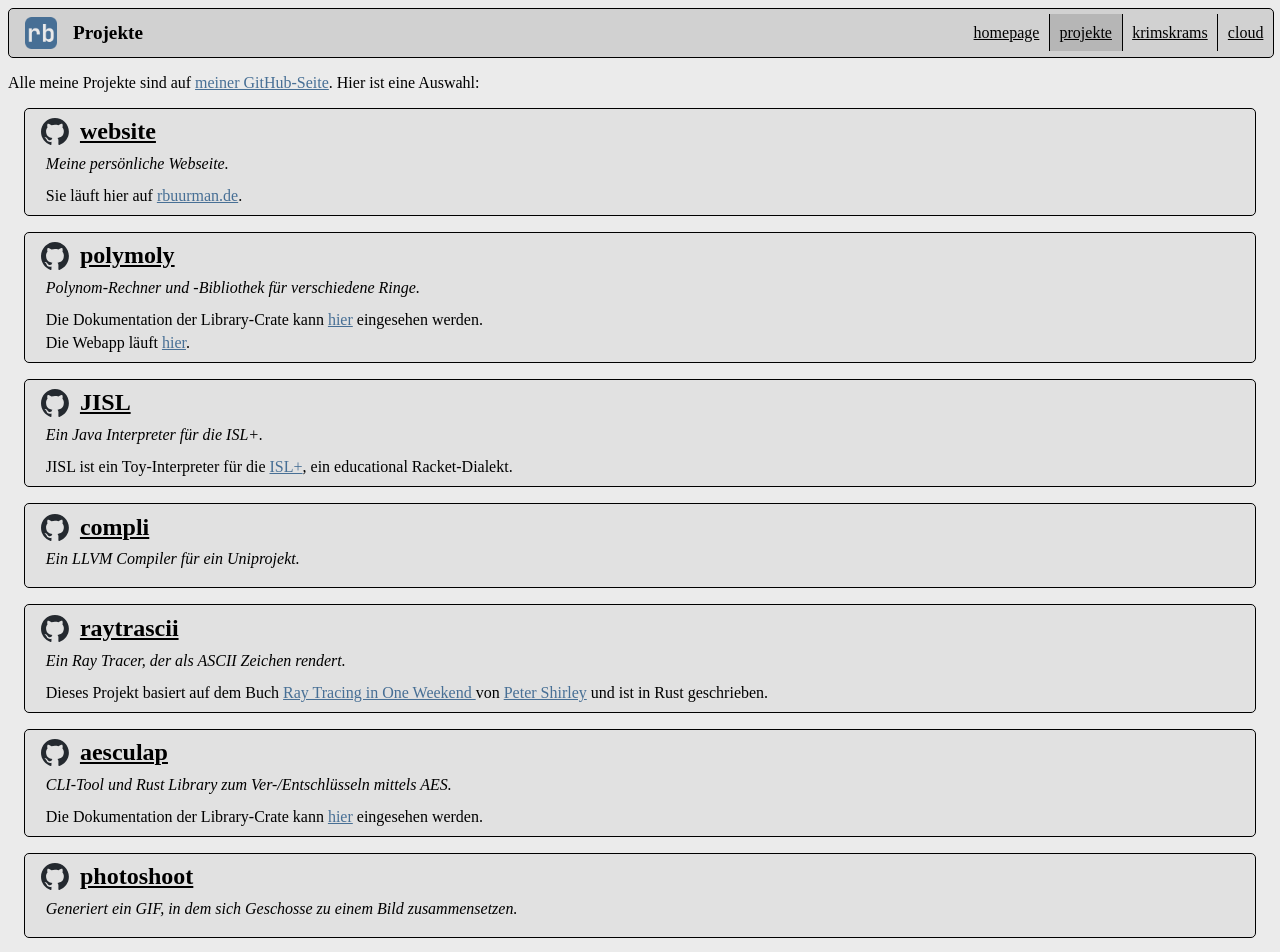
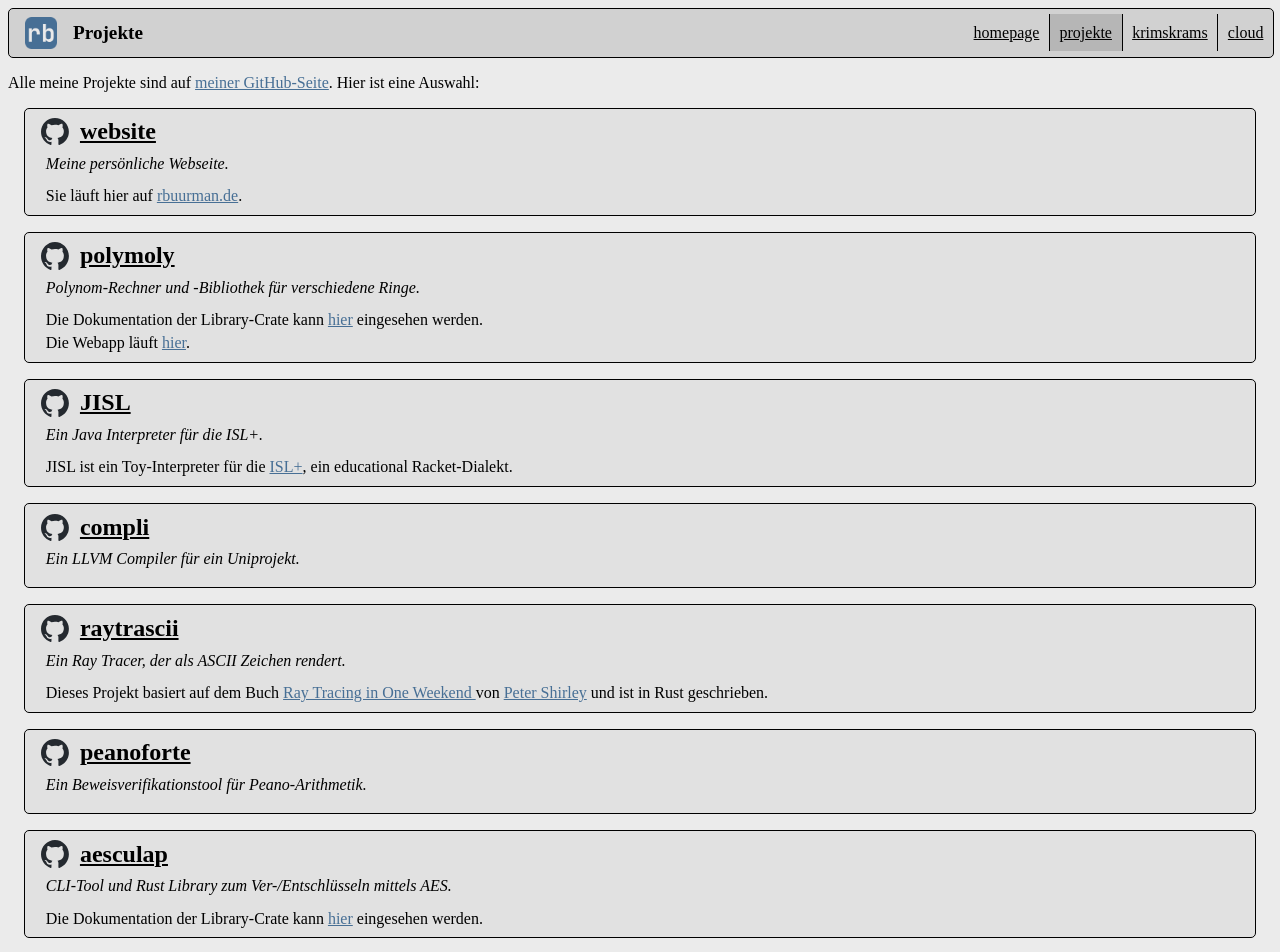
Before and after one commit to rabuu/website, a plain HTML site: page projekte/index.html in a window 1280 px wide. Shown: the top 952 px of the page. Drawn offline with Linux system fonts and the light colour scheme.

Commit message:
Füge peanoforte zu Projekten hinzu

```diff
--- a/projekte/index.html
+++ b/projekte/index.html
@@ -73,6 +73,12 @@
         </content-block>
 
         <content-block
+            title="peanoforte"
+            href="github"
+            desc="Ein Beweisverifikationstool für Peano-Arithmetik."
+        ></content-block>
+
+        <content-block
             title="aesculap"
             href="github"
             desc="CLI-Tool und Rust Library zum Ver-/Entschlüsseln mittels AES."
```
